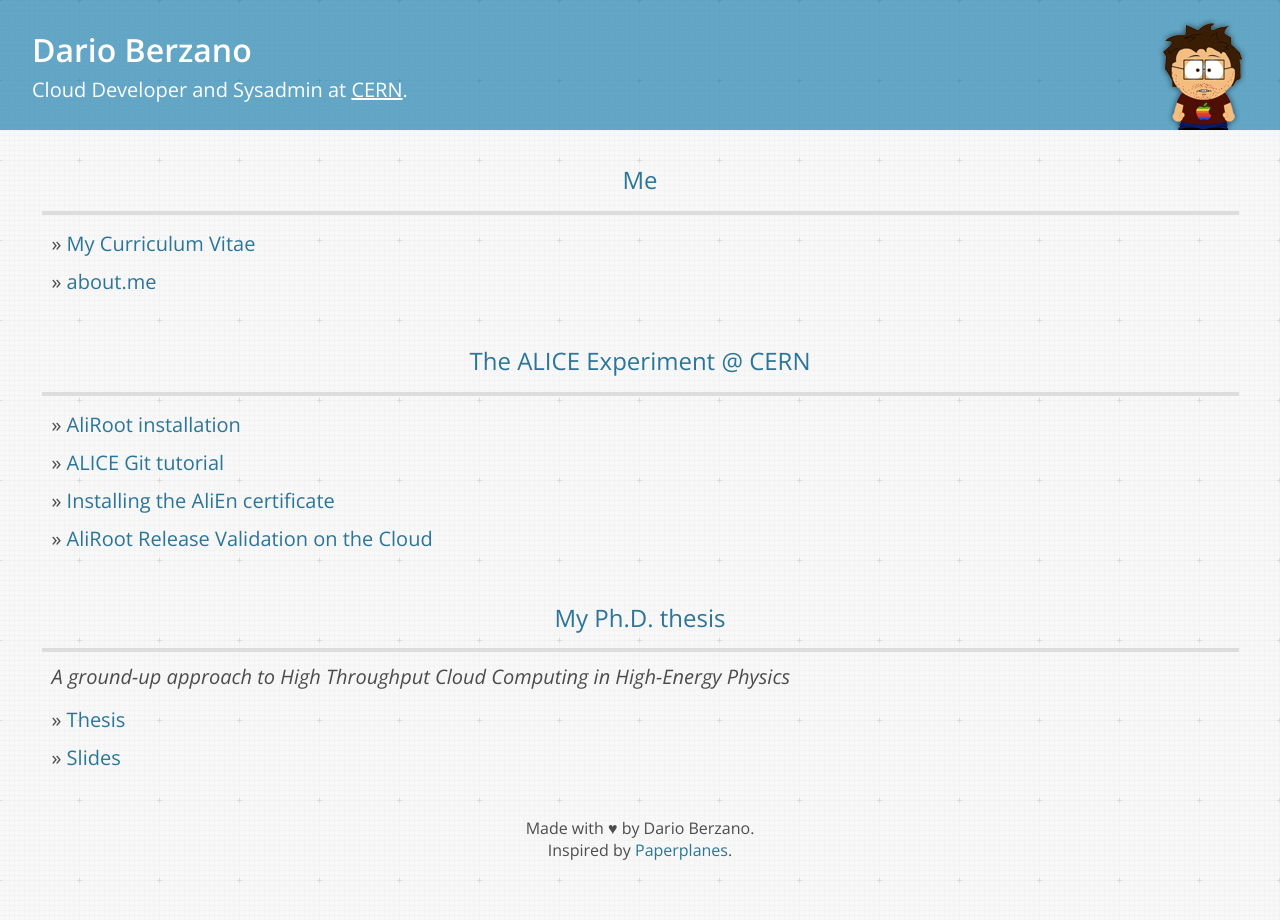
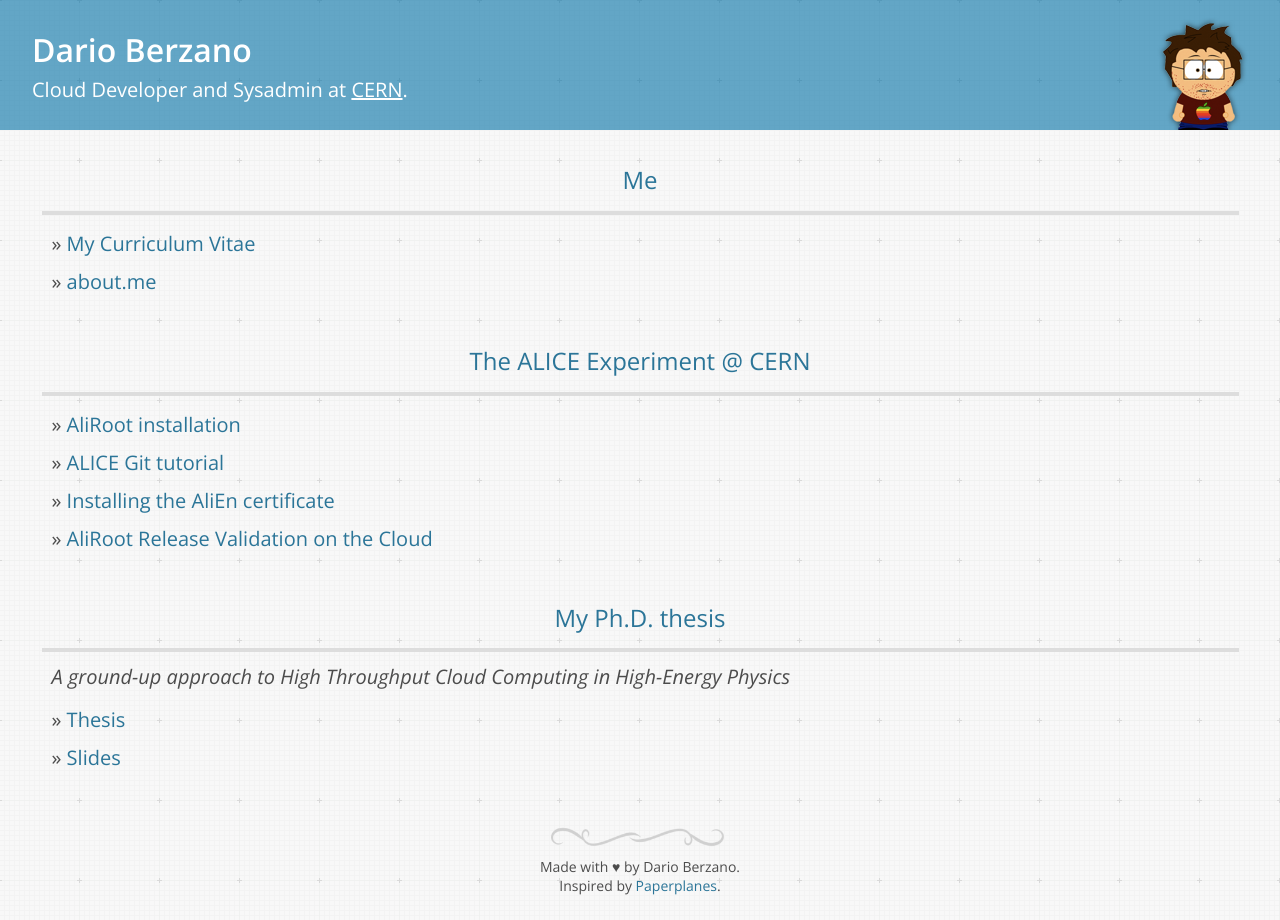
Before and after one commit to dberzano/dberzano.github.io, a Jekyll site: the page built from index.html, in a window 1280 px wide. Built offline with Jekyll 4.4.1, drawn with Linux system fonts in a browser that asks for light colours; Markdown is read by kramdown in place of the engine named in the settings.

Commit message:
Divider added to footer

```diff
--- a/css/screen.css
+++ b/css/screen.css
@@ -44,6 +44,10 @@ a img {
   clear: both;
   margin-bottom: 25px;
   margin-top: 20px;
+  background-image: url(/images/divider.png);
+  background-repeat: no-repeat;
+  background-position: center top;
+  padding-top: 40px;
 }
 
 #foot p {
@@ -51,7 +55,8 @@ a img {
 }
 
 #footer-content {
-  font-size: 80%;
+  font-size: 70%;
+  font-weight: 400;
   text-align: center;
 }
 
```
Also changed, not shown: images/divider.png.
